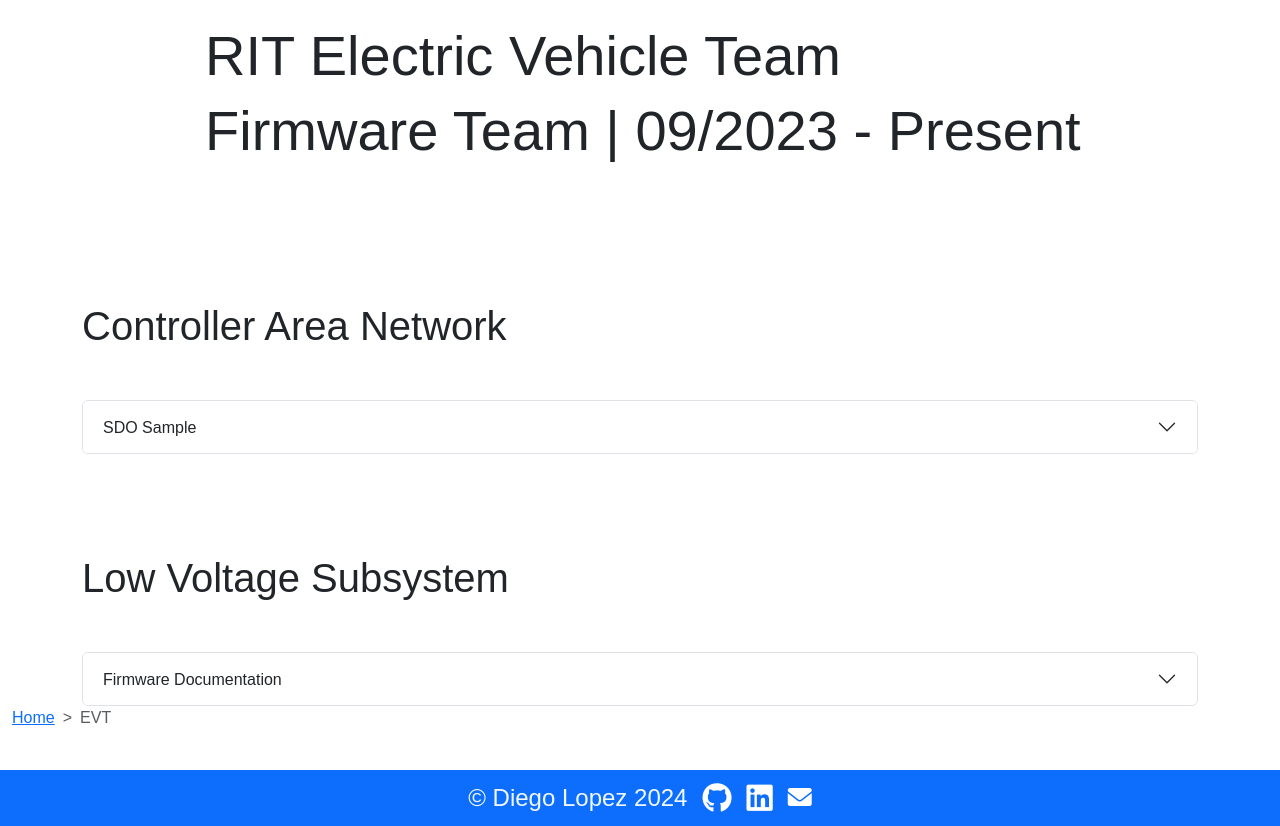
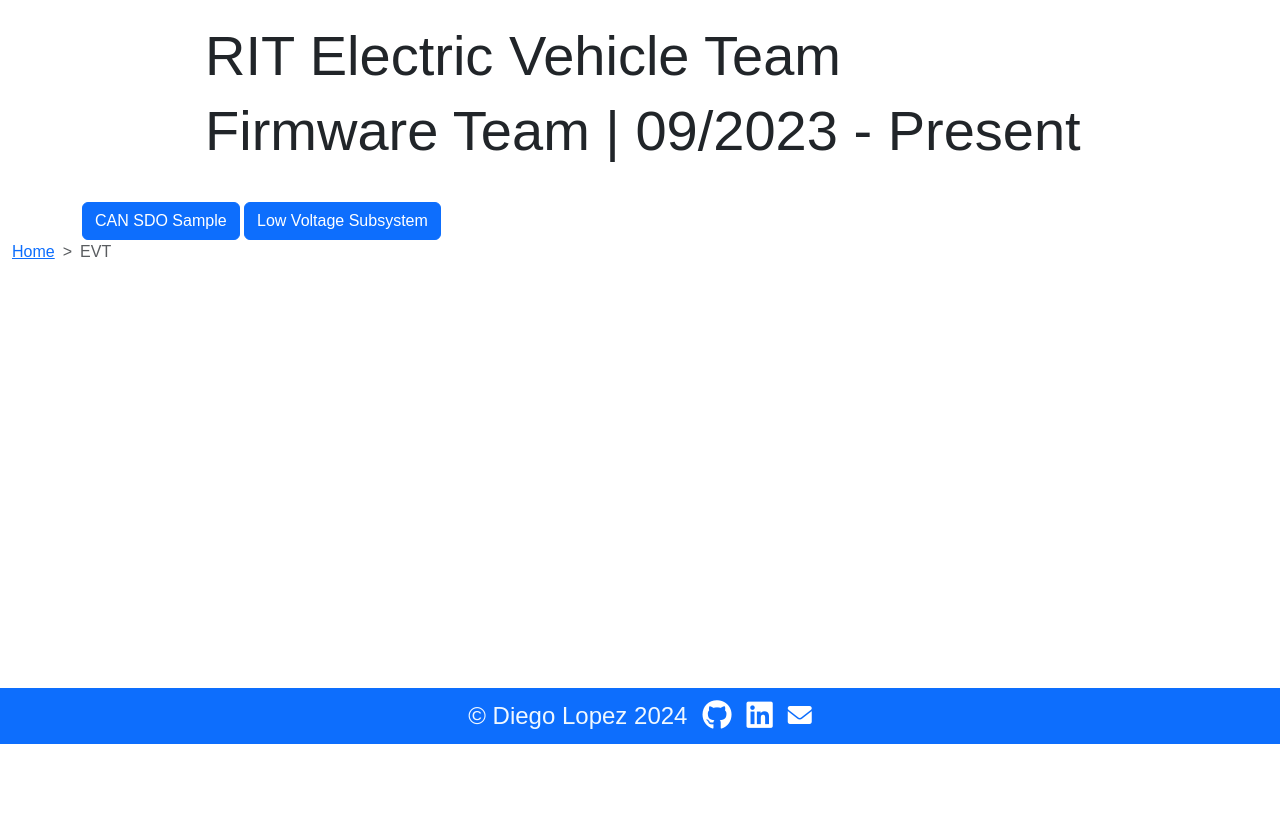
Before and after one commit to DiegoLHendrix/diego-portfolio, a Django app: page /evt/ in a window 1280 px wide; the page is wider, and only the part inside the window is pictured. Shown: the part 56-882 px from the top of that part. After the commit the page ends 800 px from the top of that part, so only its background shows below. Run offline with Django 5.2, Linux system fonts and the light colour scheme.

Commit message:
evt page now uses modals instead of accordions

```diff
--- a/templates/projects/evt/evt.html
+++ b/templates/projects/evt/evt.html
@@ -18,41 +18,55 @@
 
 
 <div class="container custom-container">
-  <h1 class="display-6 project-title">Controller Area Network</h1>
-  <div class="accordion" id="accordionExample">
-    <div id="can-section" class="accordion-item">
-      <h2 class="accordion-header">
-        <button class="accordion-button" type="button" data-bs-toggle="collapse" data-bs-target="#canCollapseOne"
-          aria-expanded="false" aria-controls="canCollapseOne">
-          SDO Sample
+  <!-- Button to trigger the CAN modal -->
+  <button type="button" class="btn btn-primary" id="showCanModalButton">
+    CAN SDO Sample
   </button>
-      </h2>
-      <div id="canCollapseOne" class="accordion-collapse collapse" data-bs-parent="#accordionExample">
-        <div class="accordion-body">
+
+  <!-- CAN Modal HTML -->
+  <div class="modal fade" id="canModal" tabindex="-1" aria-labelledby="canModalLabel" aria-hidden="true">
+    <div class="modal-dialog modal-fullscreen">
+      <div class="modal-content">
+        <div class="modal-header">
+          <h5 class="modal-title" id="canModalLabel">SDO Sample</h5>
+          <button type="button" class="btn-close" data-bs-dismiss="modal" aria-label="Close"></button>
+        </div>
+        <div class="modal-body">
           <strong>I designed an example program that would use two stm32 microcontrollers that would communicate with
             each other using the Service Data Objects (SDO) CANopen communication protocol.</strong>
         </div>
+        <div class="modal-footer">
+          <button type="button" class="btn btn-primary" data-bs-dismiss="modal">Close</button>
         </div>
       </div>
     </div>
+  </div> <!-- CAN Modal -->
 
-  <h1 class="display-6 project-title">Low Voltage Subsystem</h1>
-  <div class="accordion" id="lvssAccordion">
-    <div id="lvss-section" class="accordion-item">
-      <h2 class="accordion-header">
-        <button class="accordion-button" type="button" data-bs-toggle="collapse" data-bs-target="#lvssCollapseOne"
-          aria-expanded="false" aria-controls="lvssCollapseOne">
-          Firmware Documentation
+  <!-- Button to trigger the LVSS modal -->
+  <button type="button" class="btn btn-primary" id="showLvssModalButton">
+    Low Voltage Subsystem
   </button>
-      </h2>
-      <div id="lvssCollapseOne" class="accordion-collapse collapse" data-bs-parent="#lvssAccordion">
-        <div class="accordion-body">
-          <iframe src="{% static 'docs/lvss.pdf' %}" width="100%" height="80vh" style="border: none;"></iframe>
+
+  <!-- LVSS Modal HTML -->
+  <div class="modal fade" id="lvssModal" tabindex="-1" aria-labelledby="lvssModalLabel" aria-hidden="true">
+    <div class="modal-dialog modal-fullscreen">
+      <div class="modal-content">
+        <div class="modal-header">
+          <h5 class="modal-title" id="lvssModalLabel">Low Voltage Subsystem</h5>
+          <button type="button" class="btn-close" data-bs-dismiss="modal" aria-label="Close"></button>
+        </div>
+        <div class="modal-body">
+          <strong>Firmware Documentation:</strong>
+          <iframe src="{% static 'docs/lvss.pdf' %}" width="100%" height="100%" style="border: none;"></iframe>
+        </div>
+        <div class="modal-footer">
+          <button type="button" class="btn btn-primary" data-bs-dismiss="modal">Close</button>
         </div>
       </div>
     </div>
-  </div>
-</div>
+  </div> <!-- LVSS Modal -->
+
+</div> <!-- Custom-Container -->
 
 <nav class="breadcrumb-bottom" style="--bs-breadcrumb-divider: '>';" aria-label="breadcrumb">
   <ol class="breadcrumb">
@@ -61,35 +75,30 @@
   </ol>
 </nav>
 
+<!-- Bootstrap JS and Popper.js -->
+<script src="https://cdn.jsdelivr.net/npm/@popperjs/core@2.11.6/dist/umd/popper.min.js"></script>
+<script src="https://cdn.jsdelivr.net/npm/bootstrap@5.3.0-alpha1/dist/js/bootstrap.min.js"></script>
+
+<!-- Custom Script -->
 <script>
-  document.addEventListener("DOMContentLoaded", function () {
-    // Collapse all accordions initially
-    document.querySelectorAll('.accordion-collapse').forEach(accordion => {
-      accordion.classList.remove('show');
+  // Initialize the CAN modal
+  const canModal = new bootstrap.Modal('#canModal', {
+    keyboard: false
   });
 
-    document.querySelectorAll('.accordion-button').forEach(button => {
-      button.classList.add('collapsed');
-      button.setAttribute('aria-expanded', 'false');
+  // Show the CAN modal when the button is clicked
+  document.getElementById('showCanModalButton').addEventListener('click', () => {
+    canModal.show();
   });
 
-    // Handle hash navigation
-    const hash = window.location.hash;
-    if (hash) {
-      const target = document.querySelector(hash);
-      if (target) {
-        const button = target.querySelector('.accordion-button');
-        const collapse = target.querySelector('.accordion-collapse');
+  // Initialize the LVSS modal
+  const lvssModal = new bootstrap.Modal('#lvssModal', {
+    keyboard: false
+  });
 
-        if (button && collapse) {
-          button.classList.remove('collapsed');
-          button.setAttribute('aria-expanded', 'true');
-          collapse.classList.add('show');
-        }
-
-        target.scrollIntoView({ behavior: 'smooth' });
-      }
-    }
+  // Show the LVSS modal when the button is clicked
+  document.getElementById('showLvssModalButton').addEventListener('click', () => {
+    lvssModal.show();
   });
 
 </script>
```
Lines whose indentation alone changed are shown as unchanged.
